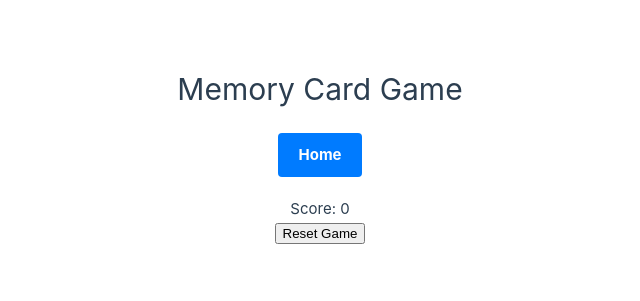
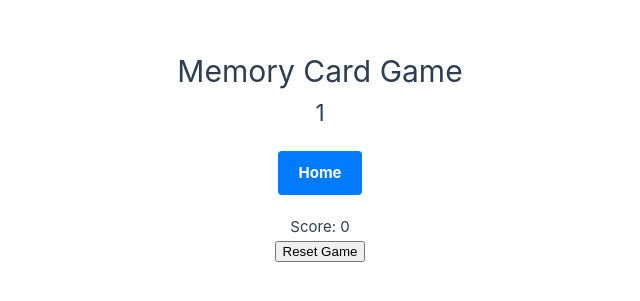
Before and after one commit to seilahAlbino/memory-game, a Vue app: page /game/1 in a window 1280 px wide. Shown: the part 235-536 px from the top of the page, without its empty margins (320-960 px from the left). Built offline with nearby package versions, Linux system fonts and the light colour scheme.

Commit message:
T2GD-4 h2 for in tests know the size of the grid

```diff
--- a/src/views/Dashboard.vue
+++ b/src/views/Dashboard.vue
@@ -91,9 +91,7 @@ export default defineComponent({
   margin-top: 5%;
 }
 
-#logout_button{
 
-}
 
 header h1 {
   font-size: 1.5em;
--- a/src/views/Game.vue
+++ b/src/views/Game.vue
@@ -3,6 +3,7 @@
   <div class="game">
     <header>
       <h1>Memory Card Game</h1>
+      <h2>{{selectedGridSize}}</h2>
     </header>
     <div class="back-button">
       <router-link to="/dashboard" class="button">Home</router-link>
```
